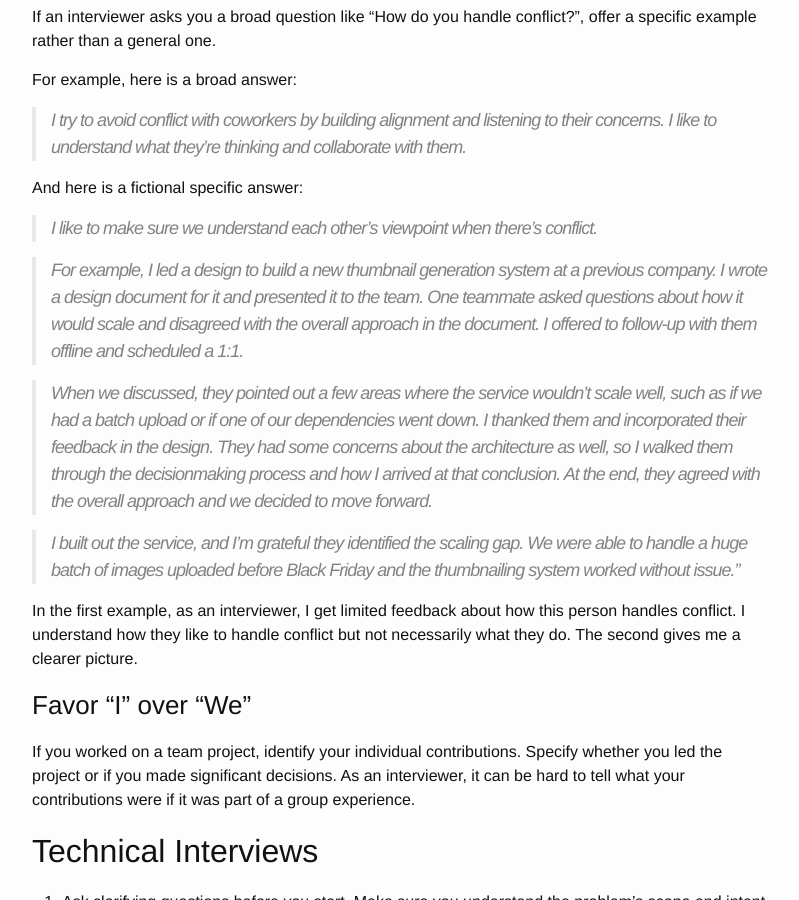
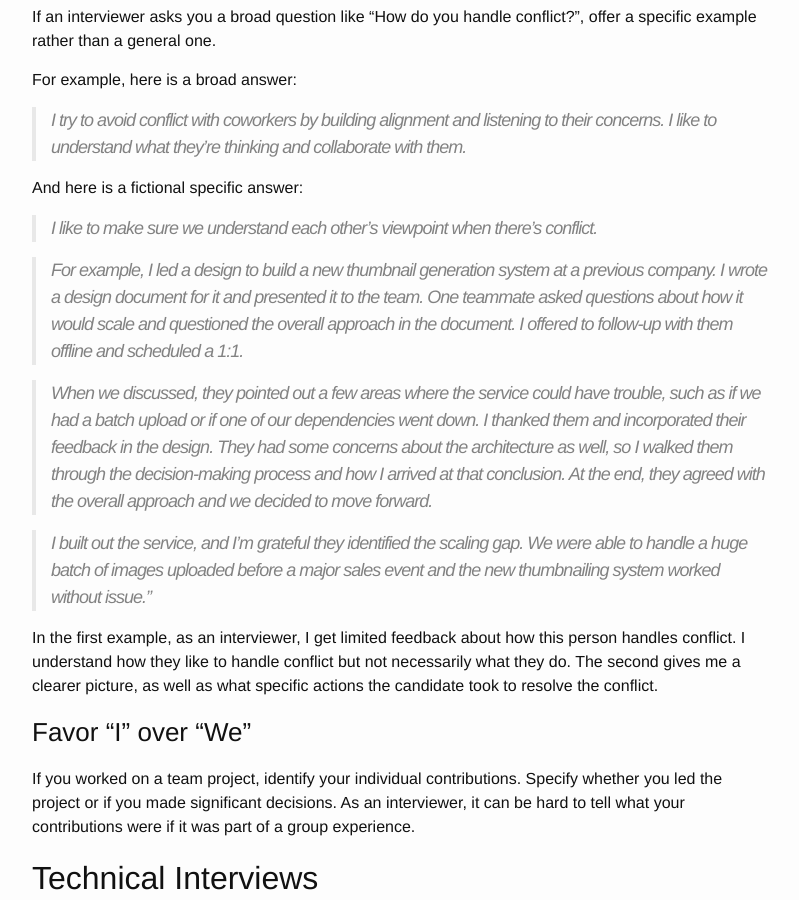
Before and after one commit to kevinlondon/kevinlondon.github.io, a Jekyll site: the page built from _posts/2023-07-05-interview-tips-and-tricks.md, in a window 1280 px wide and 900 px high, scrolled down 2337 px. Shown: the whole window, without its empty margins (238-1037 px from the left). Built offline with Jekyll 4.4.1, drawn with Linux system fonts in a browser that asks for light colours; comment, search, counter and statistics services are not loaded; some of the changed text lies outside the part shown.

```diff
--- a/_posts/2023-07-05-interview-tips-and-tricks.md
+++ b/_posts/2023-07-05-interview-tips-and-tricks.md
@@ -114,24 +114,25 @@ And here is a fictional specific answer:
 
 > For example, I led a design to build a new thumbnail generation system at a
 > previous company. I wrote a design document for it and presented it to the team.
-> One teammate asked questions about how it would scale and disagreed with the
+> One teammate asked questions about how it would scale and questioned the
 > overall approach in the document. I offered to follow-up with them offline and
 > scheduled a 1:1.
 
 > When we discussed, they pointed out a few areas where the
-> service wouldn't scale well, such as if we had a batch upload or if one of our
+> service could have trouble, such as if we had a batch upload or if one of our
 > dependencies went down. I thanked them and incorporated their feedback in the
 > design. They had some concerns about the architecture as well, so I walked them
-> through the decisionmaking process and how I arrived at that conclusion. At the
+> through the decision-making process and how I arrived at that conclusion. At the
 > end, they agreed with the overall approach and we decided to move forward.
 
 > I built out the service, and I'm grateful they identified the
-> scaling gap. We were able to handle a huge batch of images uploaded before Black
-> Friday and the thumbnailing system worked without issue."
+> scaling gap. We were able to handle a huge batch of images uploaded before a major
+> sales event and the new thumbnailing system worked without issue."
 
 In the first example, as an interviewer, I get limited feedback about how
 this person handles conflict. I understand how they like to handle conflict but
-not necessarily what they do. The second gives me a clearer picture.
+not necessarily what they do. The second gives me a clearer picture, as well as
+what specific actions the candidate took to resolve the conflict.
 
 ### Favor "I" over "We"
 
```
Also changed, not shown: other parts of _posts/2023-07-05-interview-tips-and-tricks.md (+1 -1 lines).
